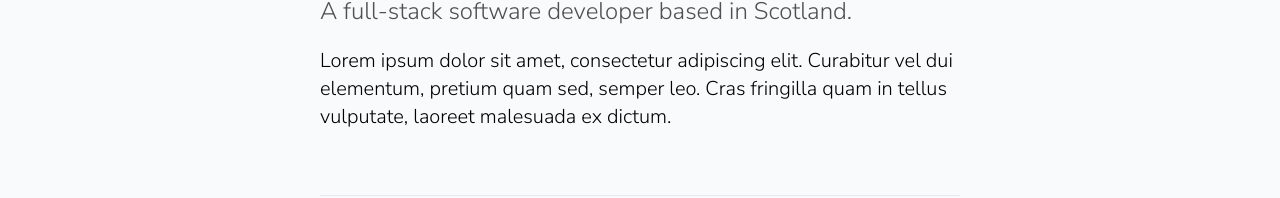
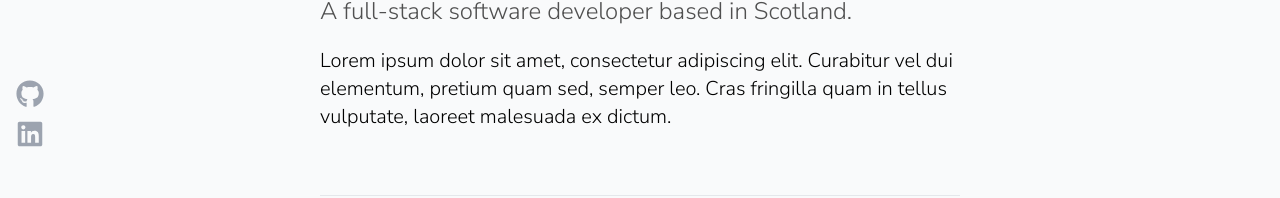
Before and after one commit to markslorach/markslorach.com, a Next.js app: page / in a window 1280 px wide. Shown: the part 286-484 px from the top of the page. Built offline with nearby package versions, Linux system fonts and the light colour scheme.

Commit message:
sticky links

```diff
--- a/app/components/Contact.tsx
+++ b/app/components/Contact.tsx
@@ -8,8 +8,8 @@ const Contact = () => {
       <div className="mb-16 space-y-1">
         <Heading>Get in Touch</Heading>
         <p className="text-lg font-light leading-normal text-neutral-800/80">
-          I'm always happy to chat about new projects, opportunities or just to say
-          hello.
+          I'm always happy to chat about new projects, opportunities or just to
+          say hello.
         </p>
       </div>
       <div className="grid grid-cols-2 gap-10 md:grid-cols-3 md:gap-5">
@@ -18,7 +18,12 @@ const Contact = () => {
             <h3 className="mb-1 text-xl font-semibold leading-none text-neutral-800">
               {item.title}
             </h3>
-            <Link href={item.href} className="text-neutral-800/70">
+            <Link
+              href={item.href}
+              target="_blank"
+              aria-label={item.title}
+              className="text-neutral-800/70"
+            >
               {item.content}
             </Link>
           </div>
--- /dev/null
+++ b/app/components/shared/StickyLinks.tsx
@@ -0,0 +1,35 @@
+import Link from "next/link";
+import { FaGithub, FaLinkedin } from "react-icons/fa";
+
+const stickyLinks = [
+  {
+    title: "Github",
+    href: "https://github.com/markslorach",
+    icon: <FaGithub className="h-7 w-7" />,
+  },
+  {
+    title: "LinkedIn",
+    href: "https://linkedin.com/in/markslorach",
+    icon: <FaLinkedin className="h-7 w-7" />,
+  },
+];
+
+const StickyLinks = () => {
+  return (
+    <div className="fixed left-0 hidden min-h-dvh flex-col items-center justify-center gap-3 p-4 lg:flex">
+      {stickyLinks.map((link, idx) => (
+        <Link
+          key={idx}
+          href={link.href}
+          target="_blank"
+          aria-label={link.title}
+          className="text-gray-400 transition-transform hover:scale-110"
+        >
+          {link.icon}
+        </Link>
+      ))}
+    </div>
+  );
+};
+
+export default StickyLinks;
--- a/app/layout.tsx
+++ b/app/layout.tsx
@@ -3,6 +3,7 @@ import { Nunito_Sans } from "next/font/google";
 import "./globals.css";
 import NavBar from "./components/shared/NavBar";
 import Footer from "./components/shared/Footer";
+import StickyLinks from "./components/shared/StickyLinks";
 
 const nunito = Nunito_Sans({ subsets: ["latin"] });
 
@@ -21,6 +22,7 @@ export default function RootLayout({
       <body className={nunito.className}>
         <main className="mx-auto flex h-dvh max-w-2xl flex-col px-4">
           <NavBar />
+          <StickyLinks />
           <div className="flex-grow">{children}</div>
           <Footer />
         </main>
```
